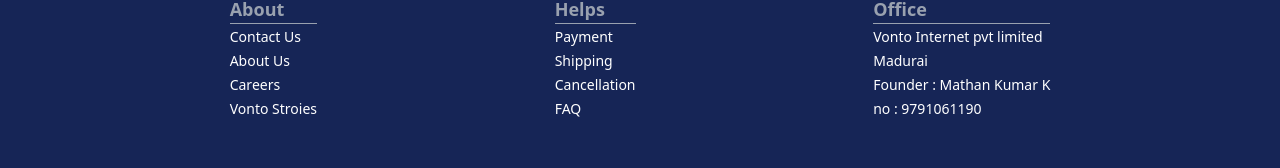
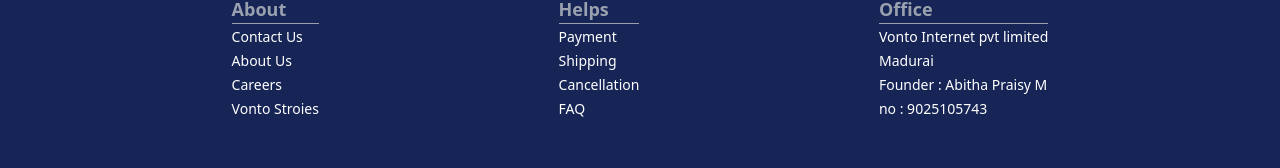
Before and after one commit to MATHAN190/Vonto-Ecomm, a React (Vite) app: page / in a window 1280 px wide. Shown: the part 2385-2553 px from the top of the page. Built offline with nearby package versions, Linux system fonts and the light colour scheme.

Commit message:
Update founder information in Footer component

```diff
--- a/src/components/Footer.jsx
+++ b/src/components/Footer.jsx
@@ -44,8 +44,8 @@
            <ul>
             <li><a href="" className=' text-white text-sm'>Vonto Internet pvt limited</a></li>
              <li><a href="" className=' text-white text-sm'> Madurai</a></li>
-              <li><a href="" className=' text-white text-sm'>Founder : Mathan Kumar K</a></li>
-               <li><a href="" className=' text-white text-sm'>no : 9791061190</a></li>
+              <li><a href="" className=' text-white text-sm'>Founder : Abitha Praisy M </a></li>
+               <li><a href="" className=' text-white text-sm'>no : 9025105743</a></li>
            </ul>
 
         </div>
@@ -53,7 +53,7 @@
     </div>
 
         <div className='text-center p-5'>
-            <p className='text-gray-300 md:hidden'>Founder : Mathan Kumar k</p>
+            <p className='text-gray-300 md:hidden'>Founder : Abitha Praisy M</p>
             <div className=' p-2 flex py-2'>
                 <h3 className='text-gray-400 px-3'>Accepted Card :</h3>
                 <div className='flex gap-4'>
```
